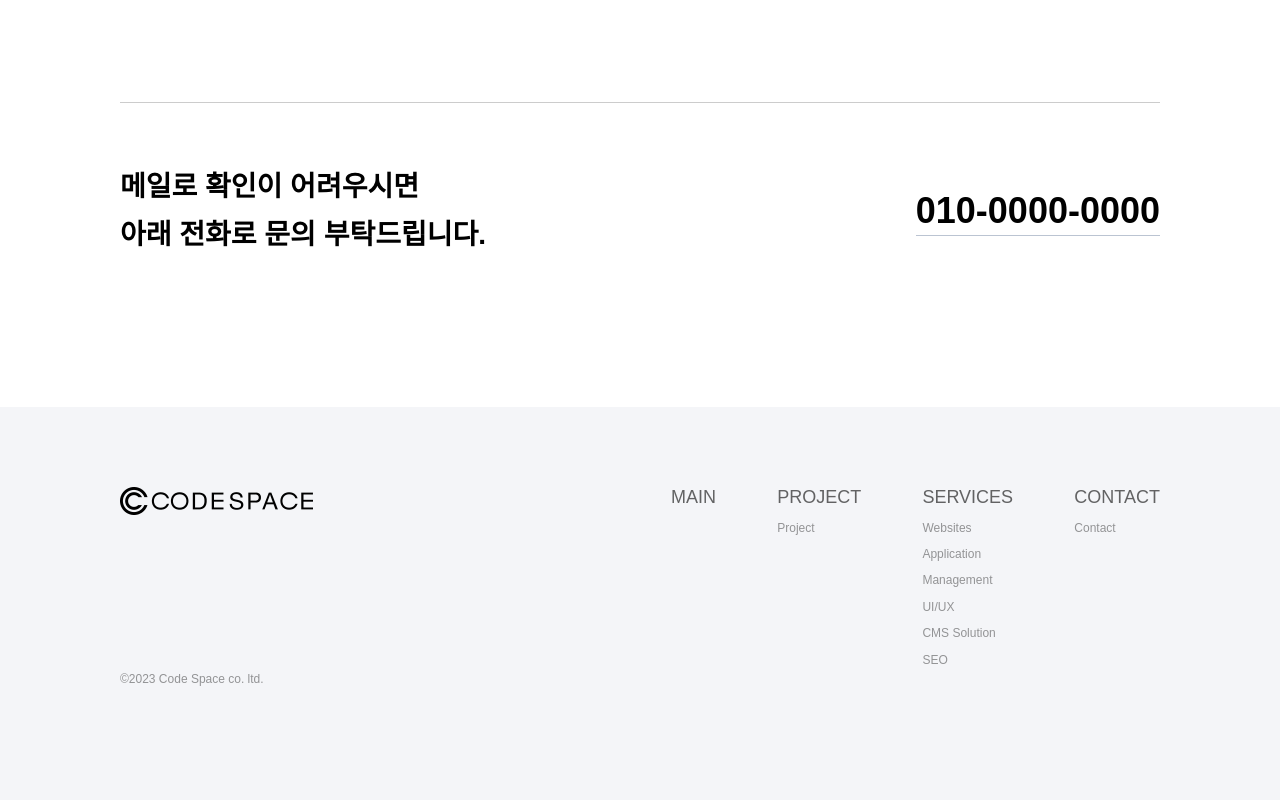
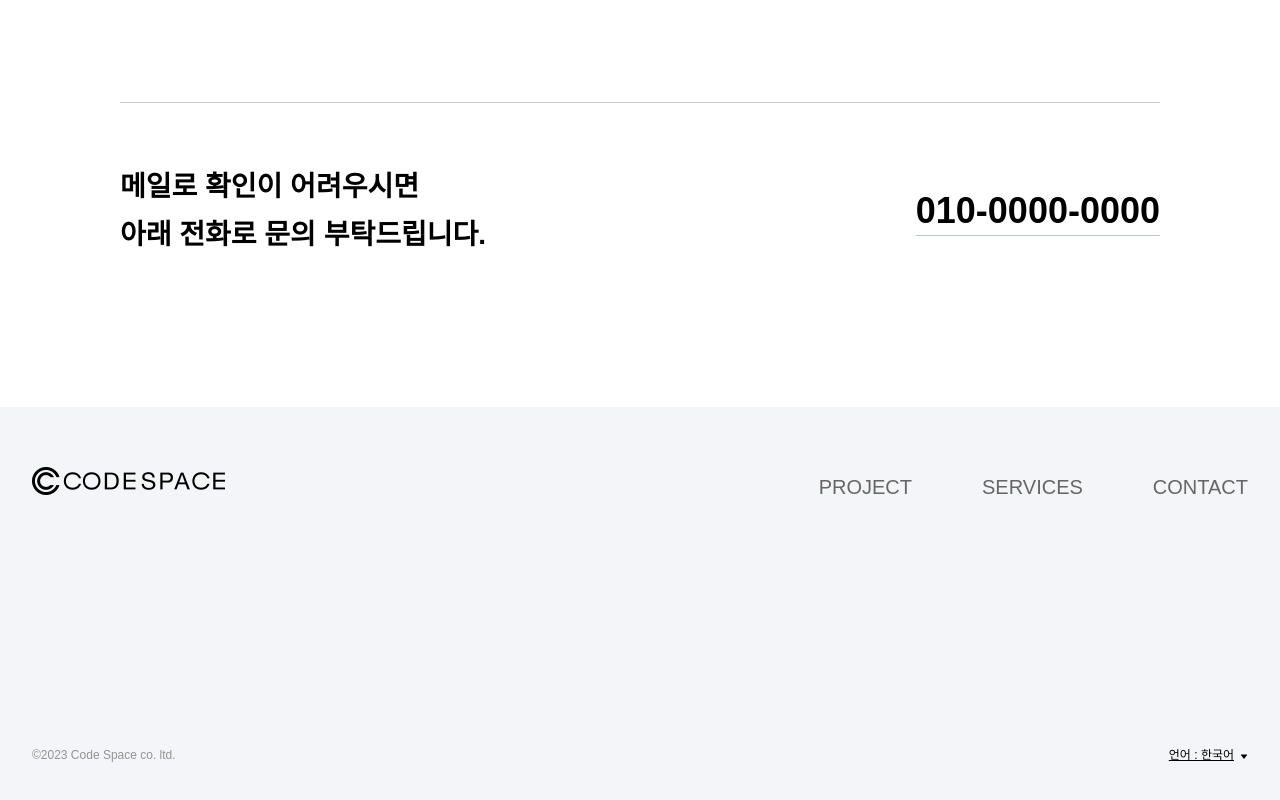
Before and after one commit to seonghojung/codespace_renewal, a Next.js app: page /en/contact in a window 1280 px wide. Shown: the part 754-1554 px from the top of the page. Built offline with nearby package versions, Linux system fonts and the light colour scheme; a web font is replaced by a local one.

Commit message:
footer 재작성

```diff
--- a/app/[locale]/components/footer.tsx
+++ b/app/[locale]/components/footer.tsx
@@ -1,126 +1,104 @@
 "use client";
 
-import Link from "next/link";
 import styled from "styled-components";
 import logoIconPC from "../../../public/images/logo.png";
 import Image from "next/image";
+import Link from "next/link";
 import { Layout } from "./navigation";
+import downDelta from "../../../public/svgs/down_delta.svg";
 
 const FooterWrap = styled.footer`
   background-color: #f4f5f8;
-  padding: 60px 10px 20px;
-  height: 520px;
+`;
+const Container = styled.div`
+  padding-top: 60px;
+  padding-bottom: 40px;
+  height: 400px;
   display: flex;
   flex-direction: column;
   justify-content: space-between;
-  .rspWrap {
-    header {
-      img {
-        width: 193px;
-        height: 28px;
-      }
-    }
-    ul {
-      display: flex;
-      justify-content: space-between;
-      margin-top: 80px;
-      li {
-        display: flex;
-        flex-direction: column;
-        gap: 14px;
-        h2 {
-          color: rgba(0, 0, 0, 0.6);
-          font-size: 16px;
-          font-weight: 500;
-        }
-        div.content {
-          display: flex;
-          flex-direction: column;
-          gap: 12px;
-          a {
-            color: rgba(0, 0, 0, 0.4);
-            font-size: 12px;
-            font-weight: 400;
-            &:hover {
-              color: rgba(0, 0, 0, 0.6);
-            }
-          }
-        }
-      }
-    }
+`;
+const Nav = styled.nav`
+  display: flex;
+  flex-direction: column;
+
+  @media (min-width: 768px) {
+    flex-direction: row;
+    align-items: end;
+    justify-content: space-between;
   }
-  footer {
-    display: flex;
-    justify-content: space-between;
-    span {
-      color: rgba(0, 0, 0, 0.4);
-      font-size: 12px;
-      font-weight: 400;
-      line-height: 24px;
-    }
+`;
+
+const NavItems = styled.ul`
+  margin-top: 60px;
+  @media (min-width: 768px) {
+    margin-top: 0px;
   }
-
-  @media (min-width: 1200px) {
-    padding: 80px 120px 26px;
-    .rspWrap {
-      justify-content: space-between;
-      display: flex;
-      ul {
-        width: 489px;
-        margin-top: 0px;
-        li {
-          gap: 12px;
-          h2 {
-            font-size: 18px;
-          }
-        }
-      }
+  display: flex;
+`;
+const NavItem = styled.li`
+  &:not(:last-child) {
+    margin-right: 40px;
+    @media (min-width: 768px) {
+      margin-right: 70px;
     }
   }
 `;
+const Title = styled(Link)`
+  font-size: 20px;
+  color: #666;
+  &:hover {
+    color: #1a1a1a;
+  }
+`;
+const InfoWrap = styled.div`
+  display: flex;
+  justify-content: space-between;
+`;
+const Name = styled.span`
+  font-size: 12px;
+  color: rgba(0, 0, 0, 0.4);
+  line-height: 2;
+`;
+
+const LanguageSwitchBtn = styled.button`
+  text-decoration: underline;
+  font-size: 12px;
+  line-height: 2;
+  span {
+    margin-right: 6px;
+  }
+`;
+
 export default function Footer() {
   return (
     <FooterWrap>
       <Layout>
-        <div className="rspWrap">
-          <header>
+        <Container>
+          <Nav>
             <Link href="/">
               <Image src={logoIconPC} alt="피씨 코드스페이스 로고 아이콘" width={193} height={28} />
             </Link>
-          </header>
-          <ul>
-            <li>
-              <h2 className="title">MAIN</h2>
-            </li>
-            <li>
-              <h2 className="title">PROJECT</h2>
-              <div className="content">
-                <Link href="#">Project</Link>
-              </div>
-            </li>
-            <li>
-              <h2 className="title">SERVICES</h2>
-              <div className="content">
-                <Link href="#">Websites</Link>
-                <Link href="#">Application</Link>
-                <Link href="#">Management</Link>
-                <Link href="#">UI/UX</Link>
-                <Link href="#">CMS Solution</Link>
-                <Link href="#">SEO</Link>
-              </div>
-            </li>
-            <li>
-              <h2 className="title">CONTACT</h2>
-              <div className="content">
-                <Link href="#"> Contact</Link>
-              </div>
-            </li>
-          </ul>
-        </div>
-        <footer>
-          <span>©2023 Code Space co. ltd.</span>
-          <span style={{ display: "none" }}>언어 : 한국어</span>
-        </footer>
+            <NavItems>
+              <NavItem>
+                <Title href={"/project"}>PROJECT</Title>
+              </NavItem>
+              <NavItem>
+                <Title href={"/services"}>SERVICES</Title>
+              </NavItem>
+              <NavItem>
+                <Title href={"/contact"}>CONTACT</Title>
+              </NavItem>
+            </NavItems>
+          </Nav>
+          <InfoWrap>
+            <Name>©2023 Code Space co. ltd.</Name>
+            <LanguageSwitchBtn>
+              <span>언어 : 한국어</span>
+              <Image src={downDelta} alt={"아래쪽 화살표"} />
+            </LanguageSwitchBtn>
+          </InfoWrap>
+        </Container>
       </Layout>
     </FooterWrap>
   );
--- a/app/[locale]/components/navigation.tsx
+++ b/app/[locale]/components/navigation.tsx
@@ -54,6 +54,7 @@ const LinkItems = styled.ul`
   gap: 47px;
 `;
 const LinkItem = styled.li`
+  opacity: 0;
   color: rgba(0, 0, 0, 0.4);
   font-size: 18px;
   font-weight: 500;
@@ -61,21 +62,13 @@ const LinkItem = styled.li`
 `;
 
 export const Layout = styled.div`
+  margin-left: 10px;
+  margin-right: 10px;
   @media (min-width: 768px) {
-    margin-left: 40px;
-    margin-right: 40px;
+    width: 95%;
+    max-width: 1536px;
+    margin: 0 auto;
   }
-  @media (min-width: 1280px) {
-    margin-left: auto;
-    margin-right: auto;
-    width: 100%;
-    max-width: 1130px;
-  }
-  @media (min-width: 1920px) {
-    max-width: 1536px;
-  }
-  margin-left: 24px;
-  margin-right: 24px;
 `;
 
 const LogoContainer = styled.div`
```
Also changed, not shown: public/svgs/down_delta.svg (added).
